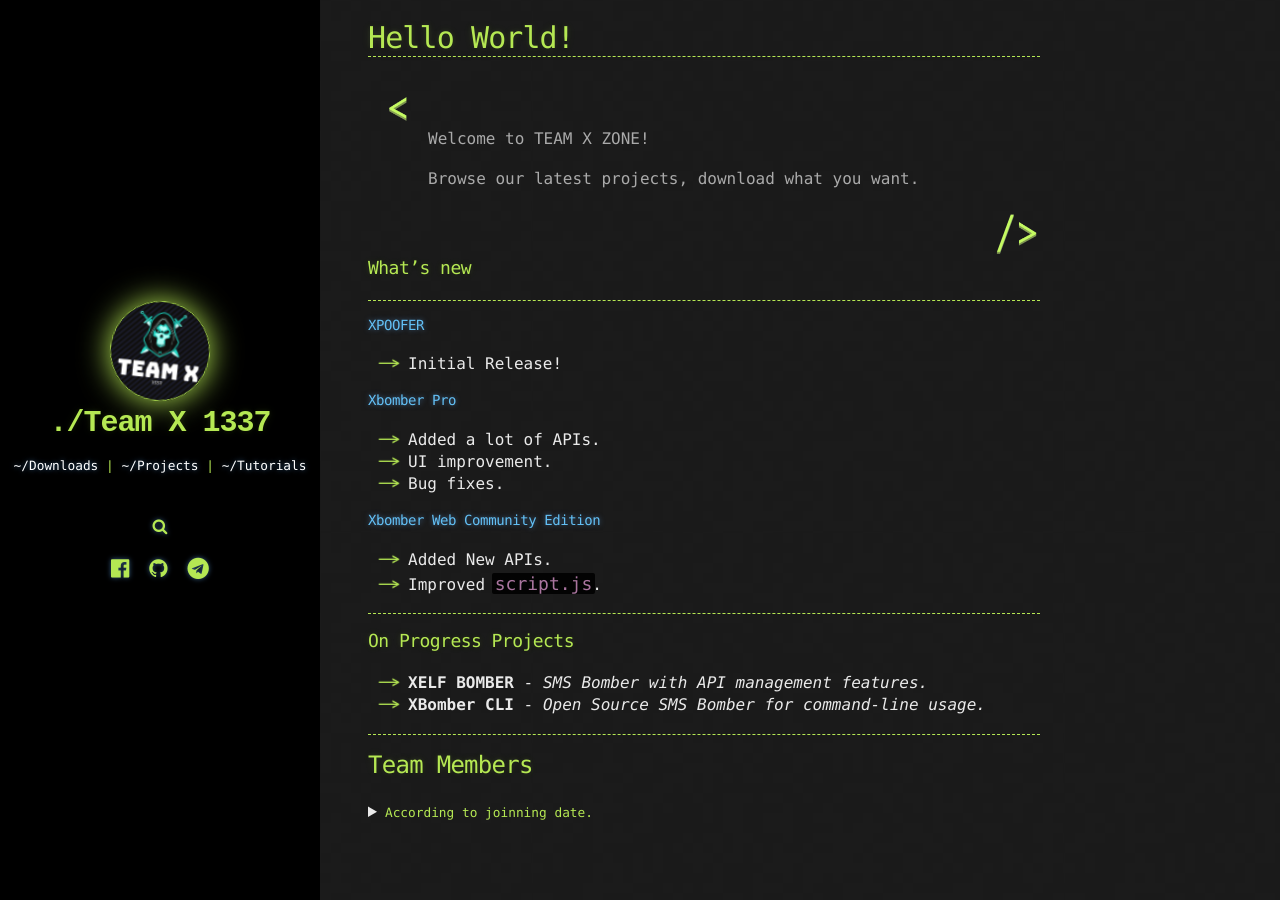
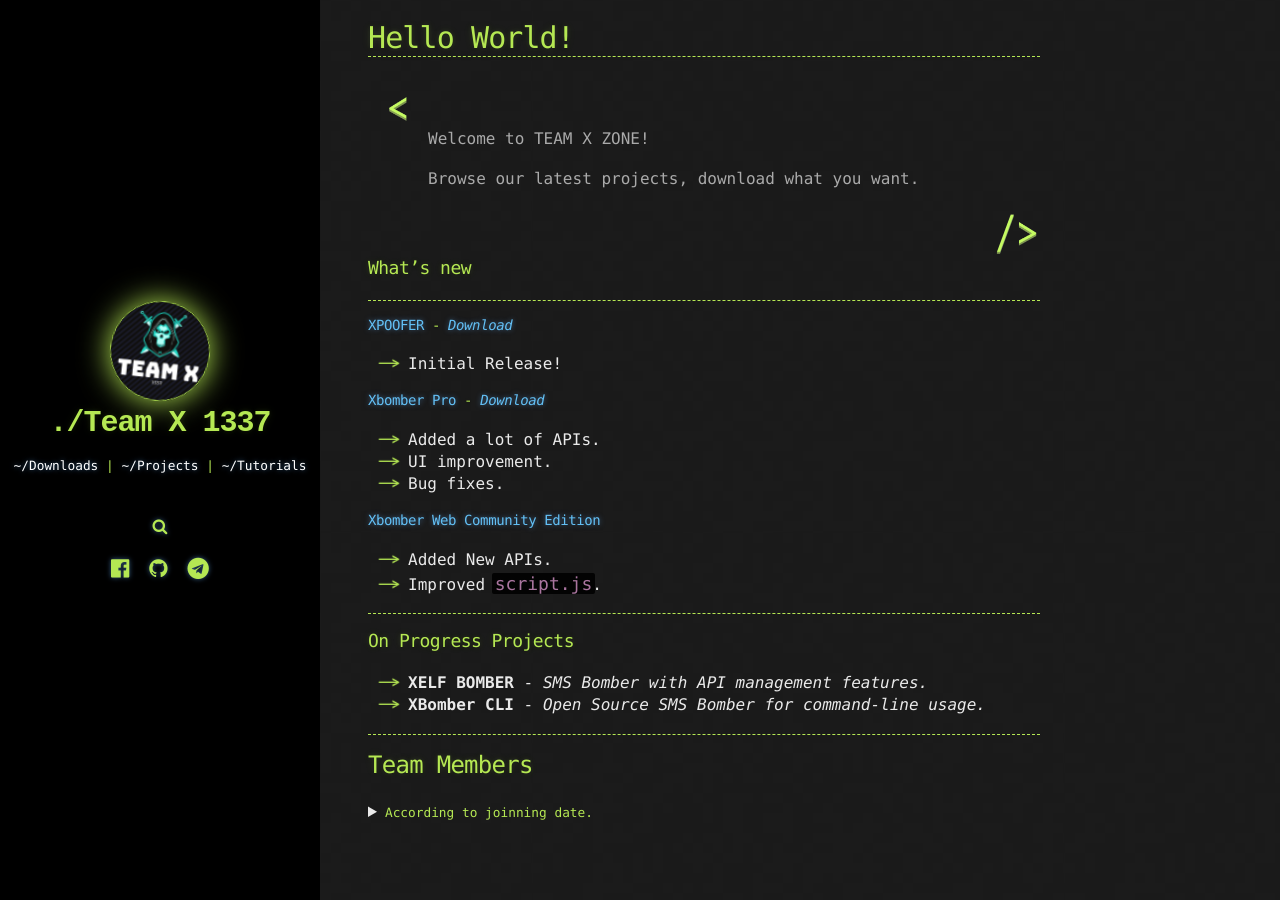
Before and after one commit to WeAreTeamX/weareteamx.github.io, a Jekyll site: the page built from _pages/index.md, in a window 1280 px wide. Built offline with Jekyll 4.4.1, drawn with Linux system fonts in a browser that asks for light colours; nearby versions of some CDN libraries; library files that are not in the unit come from our copies.

Commit message:
Update index.md

```diff
--- a/_pages/index.md
+++ b/_pages/index.md
@@ -25,12 +25,12 @@ rm flag.txt</code>
 </pre>  -->
 
 
-#### [XPOOFER](https://github.com/WeAreTeamX/xpoofer-app)
+#### [XPOOFER](https://github.com/WeAreTeamX/xpoofer-app) - [_Download_](https://weareteamx.github.io/downloads)
 
 *   Initial Release!
 
 
-#### [Xbomber Pro](https://github.com/WeAreTeamX/xbomber-pro)
+#### [Xbomber Pro](https://github.com/WeAreTeamX/xbomber-pro) - [_Download_](https://weareteamx.github.io/downloads)
 
 *   Added a lot of APIs.
 *   UI improvement.
```
